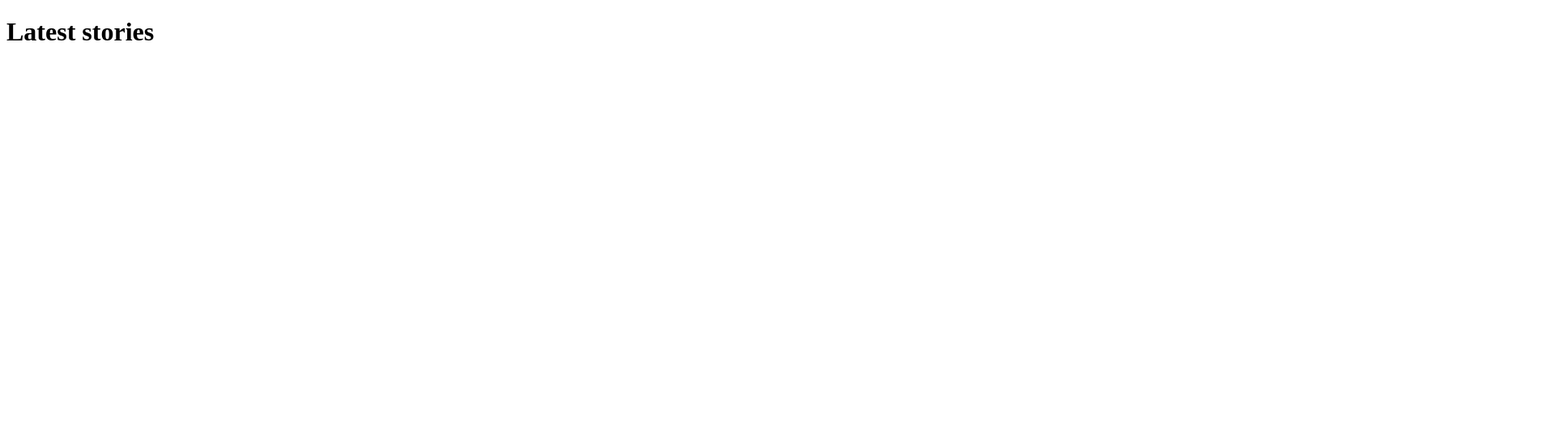
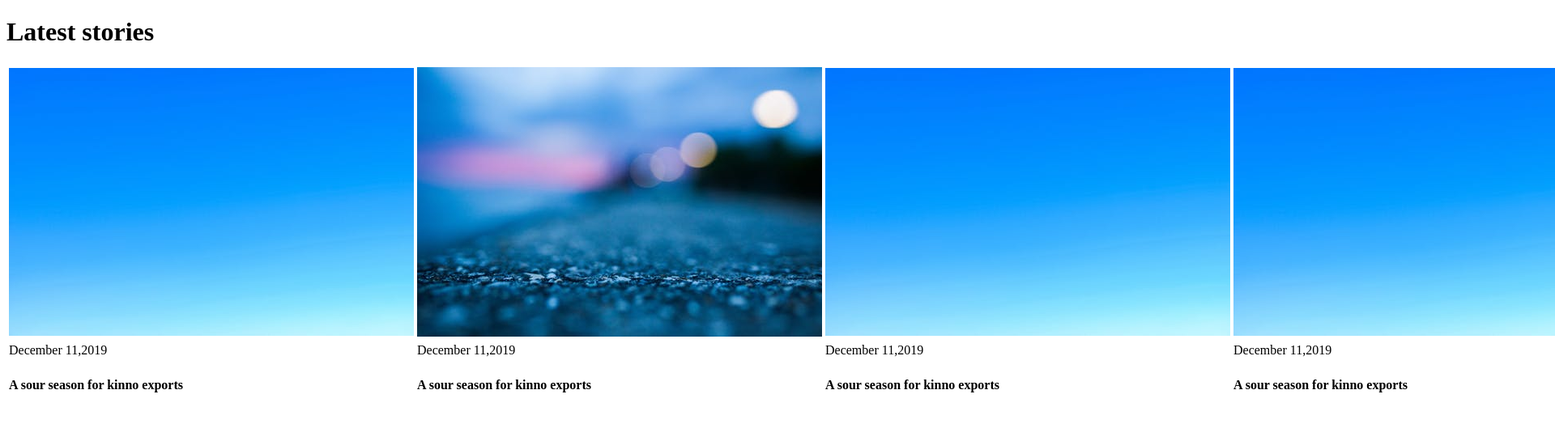
Before and after one commit to anirudh-v2/html-training, a plain HTML site: page latest-stories.html in a window 1280 px wide. Shown: the top 524 px of the page at 81% size, 1920 px wide, since content can reach past the window. Drawn offline with Linux system fonts and the light colour scheme.

Commit message:
added image with the title

```diff
--- a/latest-stories.html
+++ b/latest-stories.html
@@ -1,12 +1,92 @@
 <!DOCTYPE html>
 <html>
+
 <head>
     <title>Latest Stories</title>
+    <style>
+    td{
+border-right: 1px   ;    }
+    </style>
 </head>
+
 <body>
     <h1>Latest stories</h1>
-    <table>
-        <tr><img ></tr>
+    <table >
+        <!-- images are displays as heading -->
+        <tr >
+            <th>
+                <img src="Images/bluebg.jpeg">
+            </th>
+            <th>
+                <img src="Images/pexels-photo.jpg">
+            </th>
+            <th>
+                <img src="Images/bluebg.jpeg">
+            </th>
+            <th>
+                <img src="Images/bluebg.jpeg">
+            </th>
+            <th>
+                <img src="Images/bluebg.jpeg">
+            </th>
+            <th>
+                <img src="Images/bluebg.jpeg">
+            </th>
+        </tr>
+        <!-- label for the images is displayed in tag <td> -->
+        <tr>
+            <td>
+                December 11,2019
+            </td>
+            <td>
+                December 11,2019
+            </td>
+            <td>
+                December 11,2019
+            </td>
+            <td>
+                December 11,2019
+            </td>
+            <td>
+                December 11,2019
+            </td>
+            <td>
+                December 11,2019
+            </td>
+        </tr>
+        <!-- title of the news -->
+        <tr>
+            <td>
+                <h4>
+                    A sour season for kinno exports
+                </h4>
+            </td>
+            <td>
+                <h4>
+                    A sour season for kinno exports
+                </h4>
+            </td>
+            <td>
+                <h4>
+                    A sour season for kinno exports
+                </h4>
+            </td>
+            <td>
+                <h4>
+                    A sour season for kinno exports
+                </h4>
+            </td>
+            <td>
+                <h4>
+                    A sour season for kinno exports
+                </h4>
+            </td>
+            <td>
+                <h4>
+                    A sour season for kinno exports
+                </h4>
+        </tr>
     </table>
 </body>
+
 </html>
```
Also changed, not shown: Images/bluebg.jpeg (added), Images/pexels-photo.jpg (added).
